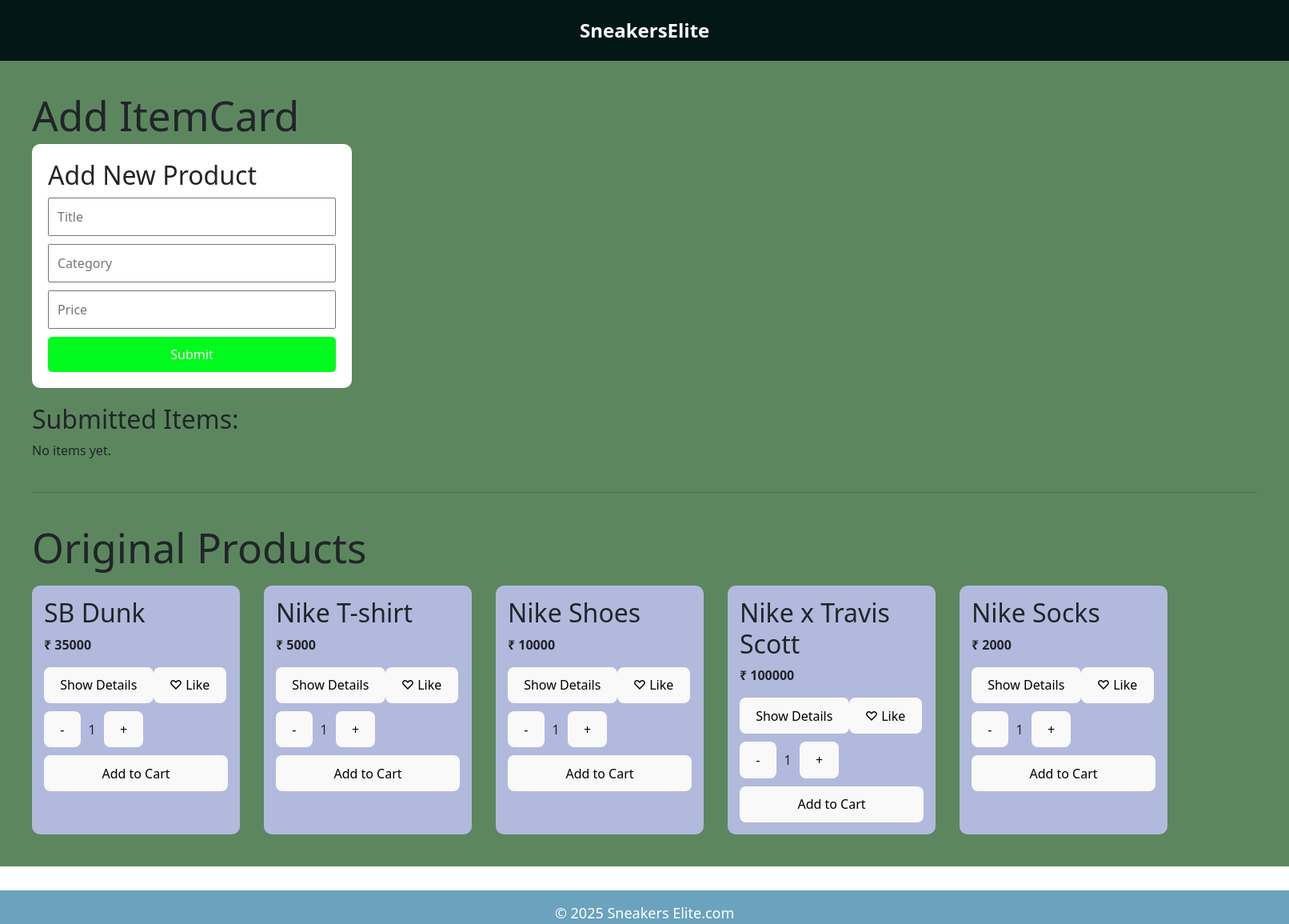
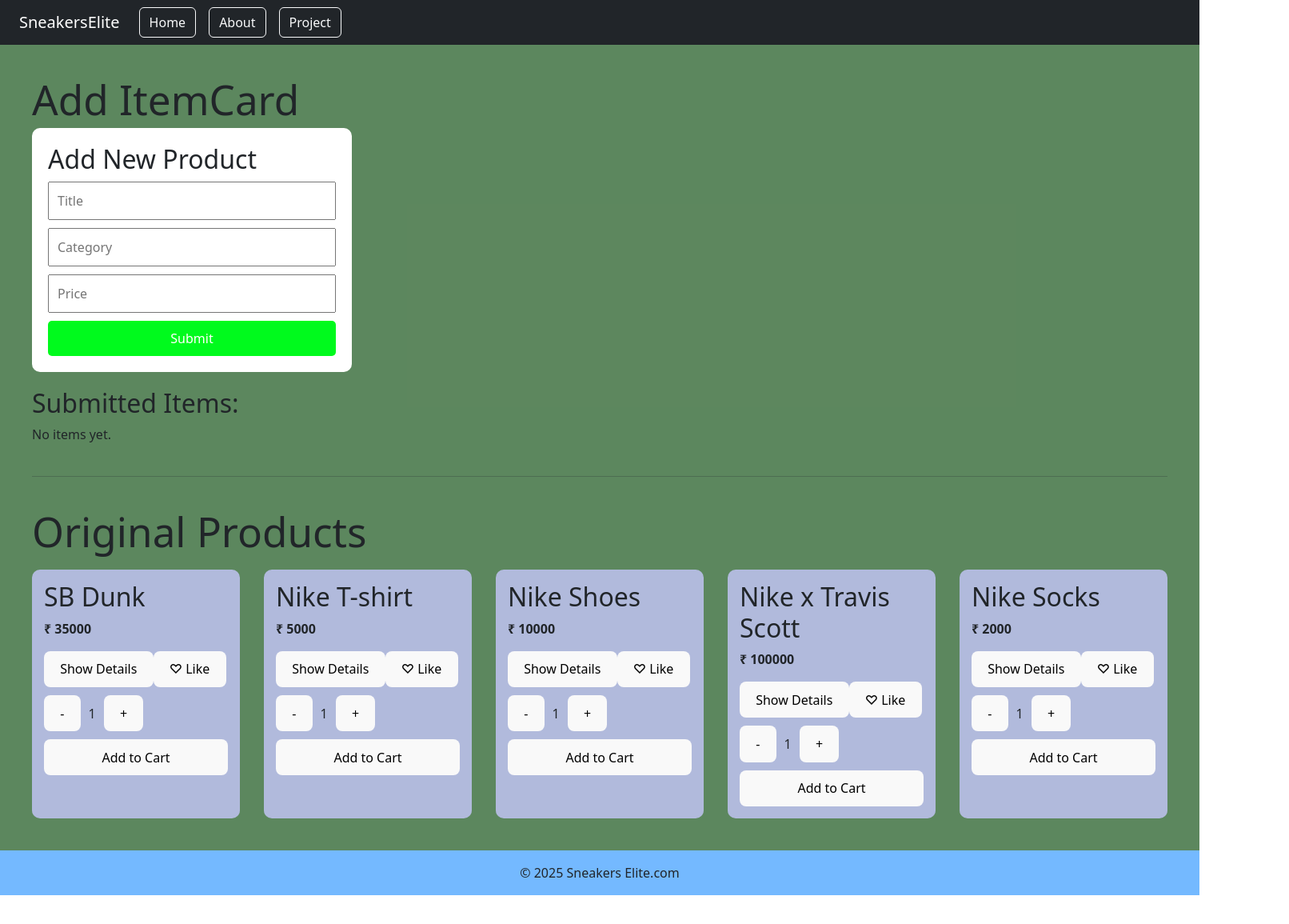
Before and after one commit to Poojan59/ecommerce-frontend, a React (Vite) app in the folder ecommerce-frontend/: page / in a window 1280 px wide. Shown: the top 1155 px of the page at 80% size, 1612 px wide, since content can reach past the window. After the commit the page ends 1119 px from the top, so only its background shows below. Built offline with nearby package versions, Linux system fonts and the light colour scheme.

Commit message:
Week-2 final UI completed

```diff
--- a/ecommerce-frontend/index.html
+++ b/ecommerce-frontend/index.html
@@ -1,6 +1,11 @@
 <!doctype html>
 <html lang="en">
   <head>
+    <link
+  href="https://cdn.jsdelivr.net/npm/bootstrap@5.3.0/dist/css/bootstrap.min.css"
+  rel="stylesheet"
+/>
+
     <meta charset="UTF-8" />
     <link rel="icon" type="image/svg+xml" href="/vite.svg" />
     <meta name="viewport" content="width=device-width, initial-scale=1.0" />
--- a/ecommerce-frontend/src/App.jsx
+++ b/ecommerce-frontend/src/App.jsx
@@ -1,12 +1,22 @@
 import Navbar from "./components/Navbar";
 import Home from "./components/Home";
+import About from "./components/About";
+import Project from "./components/Project";
 import Footer from "./components/Footer";
 
+import { useState } from "react";
+
 function App() {
+  const [page, setPage] = useState("home");
+
   return (
     <>
-      <Navbar />
-      <Home />
+      <Navbar setPage={setPage} />
+
+      {page === "home" && <Home />}
+      {page === "about" && <About />}
+      {page === "project" && <Project />}
+
       <Footer />
     </>
   );
--- /dev/null
+++ b/ecommerce-frontend/src/components/About.jsx
@@ -0,0 +1,21 @@
+export default function About() {
+  return (
+    <div
+      style={{
+        padding: "370px",
+        minHeight: "50vh",
+        backgroundColor: "#10625264",
+        textAlign: "center"
+      }}
+    >
+      <h1 style={{ fontSize: "42px", marginBottom: "20px" }}>
+        About Page
+      </h1>
+
+      <p style={{ fontSize: "20px", maxWidth: "700px", margin: "0 auto" }}>
+        This is the About page of SneakersElite. Hi! I am creating an E-commerce
+        website using React for my Week-2 MERN project.
+      </p>
+    </div>
+  );
+}
--- a/ecommerce-frontend/src/components/Footer.jsx
+++ b/ecommerce-frontend/src/components/Footer.jsx
@@ -1,17 +1,6 @@
 export default function Footer() {
   return (
-    <footer
-      style={{
-        backgroundColor: "#6BA3BE",
-        color: "#fff",
-        padding: "15px 30px",
-        textAlign: "center",
-        fontSize: "18px",
-        marginTop: "30px",
-        width: "100%",
-        boxSizing: "border-box"
-      }}
-    >
+    <footer className="text-center p-3" style={{ backgroundColor: "#74b9ff" }}>
       © 2025 Sneakers Elite.com
     </footer>
   );
--- a/ecommerce-frontend/src/components/Navbar.jsx
+++ b/ecommerce-frontend/src/components/Navbar.jsx
@@ -1,17 +1,13 @@
-export default function Navbar() {
+export default function Navbar({ setPage }) {
   return (
-    <nav
-      style={{
-        backgroundColor: "#031716",
-        color: "#ffffffff",
-        padding: "20px 725px",
-        fontSize: "24px",
-        fontWeight: "bold",
-        width: "100%",
-        boxSizing: "border-box"
-      }}
-    >
-    SneakersElite
+    <nav className="navbar navbar-expand-lg navbar-dark bg-dark px-4">
+      <span className="navbar-brand">SneakersElite</span>
+
+      <div className="navbar-nav">
+        <button className="btn btn-outline-light mx-2" onClick={() => setPage("home")}>Home</button>
+        <button className="btn btn-outline-light mx-2" onClick={() => setPage("about")}>About</button>
+        <button className="btn btn-outline-light mx-2" onClick={() => setPage("project")}>Project</button>
+      </div>
     </nav>
   );
 }
--- /dev/null
+++ b/ecommerce-frontend/src/components/Project.jsx
@@ -0,0 +1,20 @@
+export default function Project() {
+  return (
+    <div
+      style={{
+        padding: "450px",
+        minHeight: "50vh",
+        backgroundColor: "#f8f9fa",
+        textAlign: "center"
+      }}
+    >
+      <h1 style={{ fontSize: "42px", marginBottom: "20px" }}>
+        Project Page
+      </h1>
+
+      <p style={{ fontSize: "20px", maxWidth: "700px", margin: "0 auto" }}>
+        Hi! Check out my new MERN STACK project. I hope you like it!
+      </p>
+    </div>
+  );
+}
--- a/ecommerce-frontend/src/main.jsx
+++ b/ecommerce-frontend/src/main.jsx
@@ -4,6 +4,8 @@ import { StrictMode } from 'react'
 import { createRoot } from 'react-dom/client'
 import './index.css'
 import App from './App.jsx'
+import 'bootstrap/dist/css/bootstrap.min.css';
+
 
 createRoot(document.getElementById('root')).render(
   <StrictMode>
```
Also changed, not shown: ecommerce-frontend/src/components/Layout.jsx (added).
